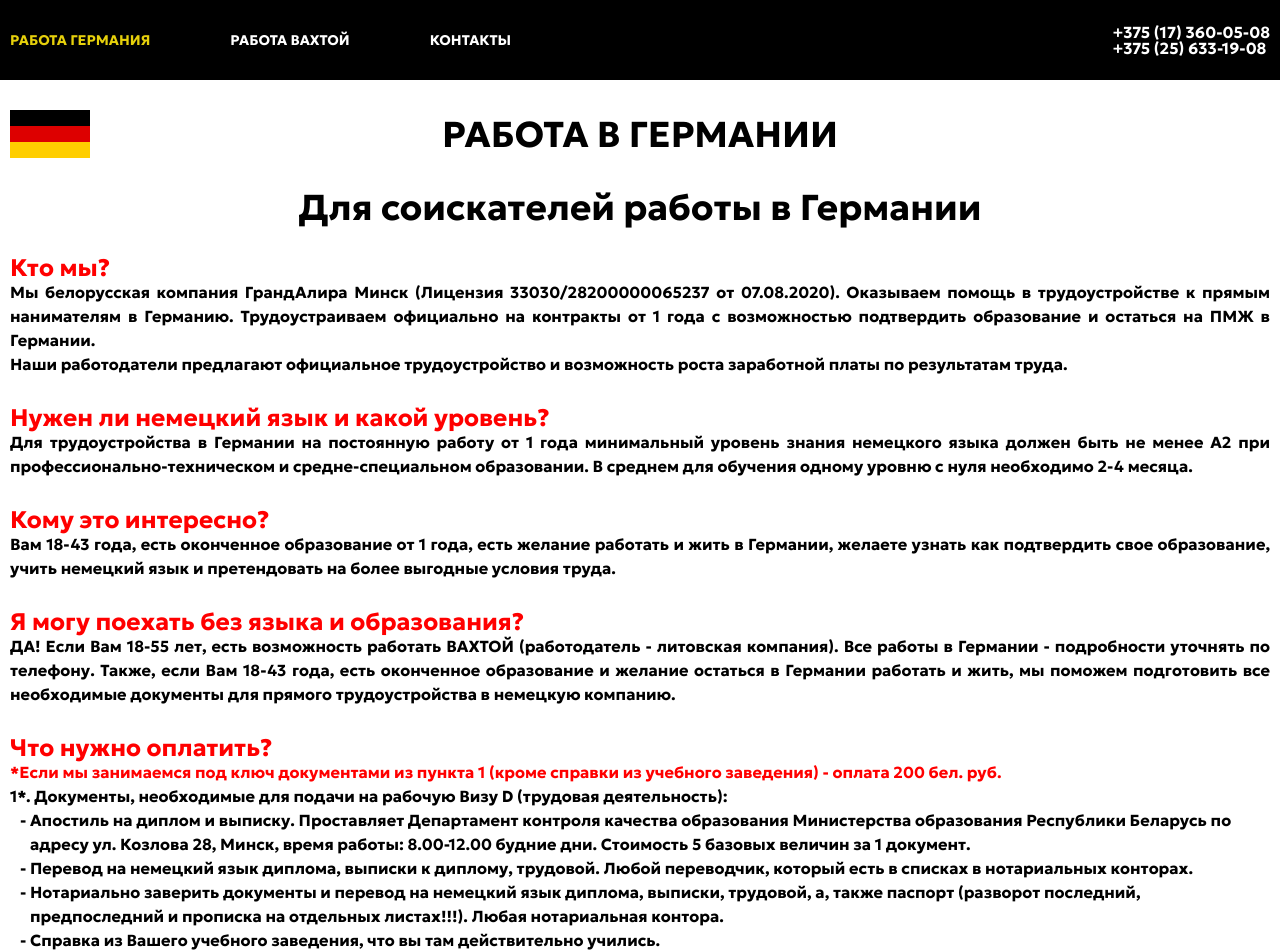
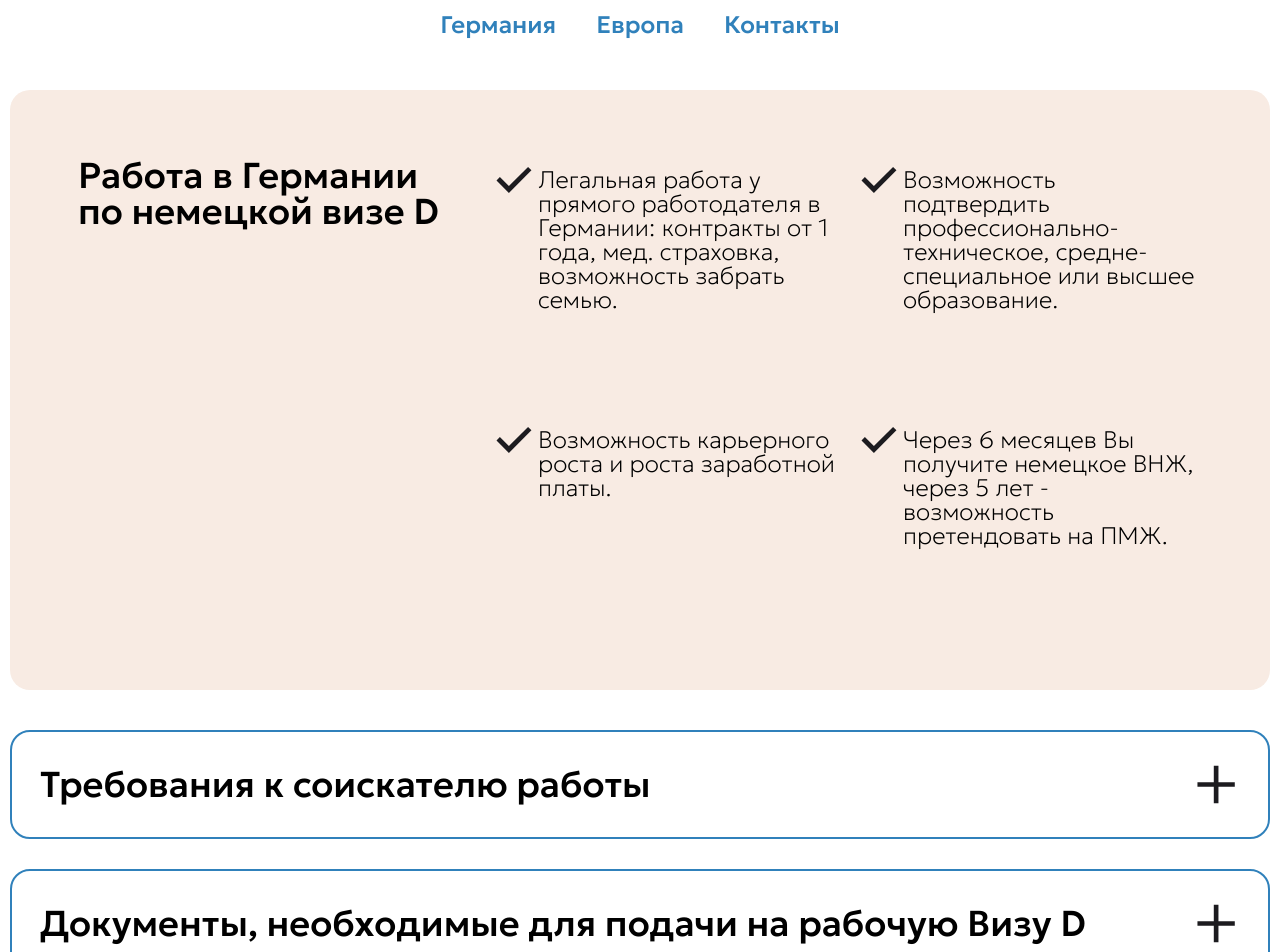
Before and after one commit to IgorSulj/jobsite, a SvelteKit app: page / in a window 1280 px wide. Shown: the top 952 px of the page. Built offline with nearby package versions, Linux system fonts and the light colour scheme.

Commit message:
Redesigned main page

```diff
--- a/src/app.html
+++ b/src/app.html
@@ -1,5 +1,5 @@
 <!DOCTYPE html>
-<html lang="en">
+<html lang="ru">
 	<head>
 		<meta charset="utf-8" />
 		<meta name="viewport" content="width=device-width" />
--- /dev/null
+++ b/src/lib/components/Openable.svelte
@@ -0,0 +1,84 @@
+<script lang="ts">
+    import close from '$lib/img/close.svg'
+    import { onMount } from 'svelte';
+    import { fade } from 'svelte/transition'
+
+    let active = false
+    let main: HTMLElement | undefined
+    let upper: HTMLElement | undefined
+    let lower: HTMLElement | undefined
+    const paddingBorder = 56 + 4
+    const innerMargin = 20
+
+    $: height = (() => {
+        if (!upper) return 'auto'
+        let upperHeight = upper.offsetHeight
+        let lowerHeight = active && lower ? lower.offsetHeight + innerMargin : 0
+        return upperHeight + lowerHeight + paddingBorder + 'px'
+    })()
+
+    onMount(() => {
+        let observer = new ResizeObserver(() => {
+            upper = upper
+            lower = lower
+        })
+        observer.observe(main!)
+    })
+
+    const handleSwitch = () => {active = !active}
+</script>
+
+<button id="main"
+    on:click={handleSwitch}
+    on:keypress={handleSwitch}
+    bind:this={main}
+    style="height: {height}">
+    <div id="upper" bind:this={upper}>
+        <slot name="header"></slot>
+        <div id="icon" class:active><img src="{close}" alt="Закрыть"></div>
+    </div>
+    {#if active}
+        <div id="lower" bind:this={lower} class:active transition:fade="{{duration: 250}}">
+            <slot name="text"></slot>
+        </div>
+    {/if}
+</button>
+
+<style>
+    #main {
+        display: block;
+        max-width: 1400px;
+        width: 100%;
+        border: 2px solid var(--blue);
+        border-radius: 20px;
+        padding: 28px;
+        transition: height ease-out 0.25s;
+        overflow: hidden;
+        cursor: pointer;
+        background: transparent;
+        text-align: left;
+    }
+
+    #icon {
+        display: flex;
+        transition: rotate ease-out 0.25s;
+        rotate: -45deg;
+    }
+
+    #icon.active {
+        rotate: 0deg;
+    }
+
+    #upper {
+        width: 100%;
+        display: flex;
+        justify-content: space-between;
+        align-items: center;
+        border: none;
+        background: transparent;
+    }
+
+    #lower {
+        margin-top: 20px;
+    }
+</style>
--- a/src/routes/+layout.svelte
+++ b/src/routes/+layout.svelte
@@ -9,7 +9,7 @@
 <svelte:head>
     <link rel="preconnect" href="https://fonts.googleapis.com">
     <link rel="preconnect" href="https://fonts.gstatic.com" crossorigin="true">
-    <link href="https://fonts.googleapis.com/css2?family=Geologica:wght@251;700&display=swap" rel="stylesheet">
+    <link href="https://fonts.googleapis.com/css2?family=Geologica:wght@100;500;700&display=swap" rel="stylesheet">
 </svelte:head>
 
 <Header />
@@ -49,6 +49,8 @@
     :global(:root) {
         --geologica: 'Geologica', sans-serif;
         --roboto-mono: 'Roboto Mono', monospace;
+        --blue: #3081BB;
+        --brown: #F8EBE3;
     }
 
     article {
--- a/src/routes/+page.svelte
+++ b/src/routes/+page.svelte
@@ -1,107 +1,163 @@
 <script>
-    import DownloadButton from "$lib/components/DownloadButton.svelte";
-    import ArticleHead from "./ArticleHead.svelte";
-    import flag from '$lib/img/GermanyFlag.svg'
+    import Openable from '$lib/components/Openable.svelte';
+import check from '$lib/img/check.svg'
 </script>
 
-<svelte:head><title>Главная</title></svelte:head>
+<div class="limiter" id="main-content">
 
-<ArticleHead header='Работа в Германии' img={flag} altImg='Флаг Германии' />
-<h1>Для соискателей работы в Германии</h1>
-<div class="limiter">
-    <div class="qa">
-        <h2>Кто мы?</h2>
+    <div id="banner">
+        <div id="banner__left">
+            <h2>Работа в Германии по немецкой визе D</h2>
+        </div>
+        <div id="banner__right">
+            <div class="point">
+                <div><img src="{check}" alt="Галка"></div>
                 <p>
-            Мы <span class="bold">белорусская компания ГрандАлира Минск</span>
-            (Лицензия 33030/28200000065237 от 07.08.2020).
-            Оказываем помощь в трудоустройстве к прямым нанимателям в Германию.
-            Трудоустраиваем официально на контракты от 1 года с возможностью подтвердить образование и остаться на ПМЖ в Германии.<br>
-            Наши работодатели предлагают официальное трудоустройство и возможность роста заработной платы по результатам труда.
+                    Легальная работа у прямого работодателя в Германии:
+                    контракты от 1 года, мед. страховка, возможность забрать семью.
                 </p>
             </div>
-    <div class="qa">
-        <h2>Нужен ли немецкий язык и какой уровень?</h2>
+            <div class="point">
+                <div><img src="{check}" alt="Галка"></div>
                 <p>
-            Для трудоустройства в Германии на постоянную работу
-            от 1 года минимальный уровень знания немецкого языка
-            должен быть не менее А2 при профессионально-техническом
-            и средне-специальном образовании.
-            В среднем для обучения одному уровню с нуля необходимо 2-4 месяца.</p>
+                    Возможность подтвердить профессионально-техническое,
+                    средне-специальное или высшее образование.
+                </p>
             </div>
-    <div class="qa">
-        <h2>Кому это интересно?</h2>
-        <p>Вам 18-43 года, есть оконченное образование от 1 года, есть желание работать и жить в Германии, желаете узнать как подтвердить свое образование, учить немецкий язык и претендовать на более выгодные условия труда.</p>
+            <div class="point">
+                <div><img src="{check}" alt="Галка"></div>
+                <p>Возможность карьерного роста и роста заработной платы.</p>
             </div>
-    <div class="qa">
-        <h2>Я могу поехать без языка и образования?</h2>
+            <div class="point">
+                <div><img src="{check}" alt="Галка"></div>
                 <p>
-            <span class="bold">ДА!</span>
-            Если Вам 18-55 лет, есть возможность работать ВАХТОЙ
-            (работодатель - литовская компания). Все работы в Германии -
-            подробности уточнять по телефону.
-            Также, если Вам 18-43 года, есть оконченное образование
-            и желание остаться в Германии работать и жить,
-            мы поможем подготовить все необходимые документы
-            для прямого трудоустройства в немецкую компанию.</p>
+                    Через 6 месяцев Вы получите немецкое ВНЖ,
+                    через 5 лет - возможность претендовать на ПМЖ.
+                </p>
             </div>
-    <div class="qa">
-        <h2>Что нужно оплатить?</h2>
-        <p class="red">*Если мы занимаемся под ключ документами из пункта 1 (кроме справки из учебного заведения) - оплата 200 бел. руб.</p>
-        <p>1*.   Документы, необходимые для подачи на рабочую Визу D (трудовая деятельность):</p>
-        <ul class="qa__list">
-            <li><span class="bold">Апостиль на диплом и выписку.</span> Проставляет Департамент контроля качества образования Министерства образования Республики Беларусь по адресу ул. Козлова 28, Минск, время работы: 8.00-12.00 будние дни. Стоимость 5 базовых величин за 1 документ.</li>
-            <li><span class="bold">Перевод на немецкий язык диплома, выписки к диплому, трудовой.</span> Любой переводчик, который есть в списках в нотариальных конторах.</li>
-            <li><span class="bold">Нотариально заверить документы и перевод на немецкий язык диплома, выписки, трудовой, а, также паспорт</span> (разворот последний, предпоследний и прописка на отдельных листах!!!). Любая нотариальная контора.</li>
-            <li><span class="bold">Справка из Вашего учебного заведения, что вы там действительно учились.</span></li>
-        </ul>
-        <p>2.    Рабочую Визу D - &euro;75 (оплата лично в Посольстве), страховку и фото для Посольства.</p>
-        <p>Наши услуги в размере <span class="bold">&euro;600</span> по курсу НБ РБ на день оплаты для граждан Республики Беларусь. Для граждан других государств с любым образованием уточнять у менеджера.</p>
         </div>
-    <div class="qa">
-        <h2>Сколько времени занимает оформление документов?</h2>
-        <p>На оформление всех документов ориентировочно необходимо около 1-6 месяцев с момента получения контракта от работодателя до момента получения рабочей немецкой Визы D.</p>
+    </div>
+    <div id="bottom-list">
+        <Openable>
+            <h3 class="bottom-list__header" slot="header">Требования к соискателю работы</h3>
+            <ol class="bottom-list__list" slot="text">
+                <li>1. Возраст от 18 до 43 лет;</li>
+                <li>2. Оконченное образование от 1 года (лицей, ПТУ, колледж, ВУЗ);</li>
+                <li>3. Немецкий язык, требуемый консульским учреждением и работодателем (минимальный уровень А1-А2);</li>
+                <li>4. Опыт по полученному образованию или в смежной профессии.</li>
+            </ol>
+        </Openable>
+        <Openable>
+            <h3 class="bottom-list__header" slot="header">Документы, необходимые для подачи на рабочую Визу D</h3>
+            <ol class="bottom-list__list" slot="text">
+                <li>
+                    1. <span class="blue-bold">Апостиль на диплом и выписку.</span>
+                    Проставляет Департамент контроля качества образования
+                    Министерства образования Республики Беларусь по адресу ул. Козлова 28,
+                    Минск, время работы: будние дни с 08:00 до 12:00.
+                    Стоимость 5 базовых величин за 1 документ;
+                </li>
+                <li>
+                    2. <span class="blue-bold">Перевод на немецкий язык диплома,
+                    выписки к диплому, трудовой.</span>
+                    Необходим нотариальный перевод;
+                </li>
+                <li>
+                    3. <span class="blue-bold">Нотариально заверить документы и перевод на немецкий язык</span>
+                    (диплом, выписка, трудовая, паспорт).
+                    Может выполнить любая нотариальная контора;
+                </li>
+                <li>4. <span class="blue-bold">Справка из учебного заведения (лицей, ПТУ, колледж)</span>, что вы обучались.</li>
+                <br>
+                <li>
+                    *Если мы занимаемся документами из пункта 1
+                    (кроме справки из учебного заведения) - оплата 200 бел. руб.
+                </li>
+            </ol>
+        </Openable>
+        <Openable>
+            <h3 class="bottom-list__header" slot="header">Что необходимо оплатить</h3>
+            <ol class="bottom-list__list" slot="text">
+                <li>
+                    1. Наши услуги в размере €600 по курсу НБ РБ на день оплаты для граждан
+                    Республики Беларусь.
+                    Для граждан других государств с любым образованием уточнять у менеджера;
+                </li>
+                <li>
+                    2. Визу D - €75 (оплата лично в Посольстве),
+                    страховку на 30 дней для въезда и 3 фото для Посольства.
+                </li>
+            </ol>
+        </Openable>
     </div>
 </div>
 
 <style>
-    .qa {
-        font-family: var(--geologica);
-        margin-bottom: 30px;
+    #banner {
+        background-color: var(--brown);
+        border-radius: 20px;
+        max-width: 1400px;
+        margin: 0 auto 40px;
+        display: flex;
+        justify-content: space-between;
     }
 
-    .qa h2 {
-        color: red;
-        font-weight: 700;
+    #banner__left {
+        font-family: var(--geologica);
+        font-weight: 500;
+        font-size: 36px;
+        flex-basis: 430px;
+        height: 600px;
+        padding: 68px 0 68px 68px;
+    }
+
+    #banner__right {
+        height: 600px;
+        flex-basis: 780px;
+        display: grid;
+        grid-template-columns: repeat(2, 1fr);
+        grid-template-rows: repeat(2, 1fr);
+        gap: 20px;
+        padding: 50px 70px 50px 0;
+    }
+
+    .point {
+        display: flex;
+    }
+
+    .point div {
+        margin-top: 16px;
+    }
+
+    .point p {
+        margin-top: 28px;
+        font-family: var(--geologica);
+        font-weight: 250;
         font-size: 24px;
     }
 
-    .qa p {
-        font-size: 16px;
-        line-height: 24px;
-        text-align: justify;
+    #bottom-list {
+        display: flex;
+        flex-direction: column;
+        gap: 30px;
+        max-width: 1400px;
+        margin: 0 auto 40px;
     }
 
-    .bold {
-        font-weight: 700;
+    .bottom-list__header {
+        font-family: var(--geologica);
+        font-weight: 500;
+        font-size: 36px;
     }
 
-    .red {
-        color: red;
+    .bottom-list__list {
+        font-family: var(--geologica);
+        font-weight: 250;
+        font-size: 24px;
     }
 
-    .qa__list {
-        padding-left: 20px;
-        font-size: 16px;
-        line-height: 24px;
-    }
-
-    .qa__list li::marker {
-        content: "- ";
-    }
-
-    @media (max-width: 450px) {
-        h1 {
-            font-size: 32px;
-        }
+    .blue-bold {
+        color: var(--blue);
+        font-weight: 500;
     }
 </style>
--- a/src/routes/Header.svelte
+++ b/src/routes/Header.svelte
@@ -1,24 +1,32 @@
 <script lang="ts">
-    import BigHeader from '$lib/components/BigHeader.svelte';
-    import SmallHeader from '$lib/components/SmallHeader.svelte';
-    import { onMount } from 'svelte';
-
     const links = [
-        ['/', 'Работа Германия'],
-        ['/rabota-v-evrope', 'Работа вахтой'],
+        ['/', 'Германия'],
+        ['/rabota-v-evrope', 'Европа'],
         ['/contacts', 'Контакты']
     ] as const
-
-    let isSmall = true;
-    onMount(() => {
-        let media = window.matchMedia('(max-width: 750px)')
-        isSmall = media.matches
-        media.addEventListener('change', event => isSmall = event.matches)
-    })
 </script>
 
-{#if isSmall}
-<SmallHeader links={links} />
-{:else}
-<BigHeader links={links} />
-{/if}
+<header>
+    {#each links as [link, name] }
+        <a href="{link}" class="link">{name}</a>
+    {/each}
+</header>
+
+<style>
+    header {
+        display: flex;
+        justify-content: center;
+        align-items: center;
+        gap: 40px;
+        height: 50px;
+        margin-bottom: 40px;
+    }
+
+    .link {
+        color: var(--blue);
+        font-family: var(--geologica);
+        font-weight: 500;
+        font-size: 24px;
+        text-decoration: none;
+    }
+</style>
```
Also changed, not shown: src/lib/img/check.svg (added), src/lib/img/close.svg (added). Lines whose indentation alone changed are shown as unchanged.
